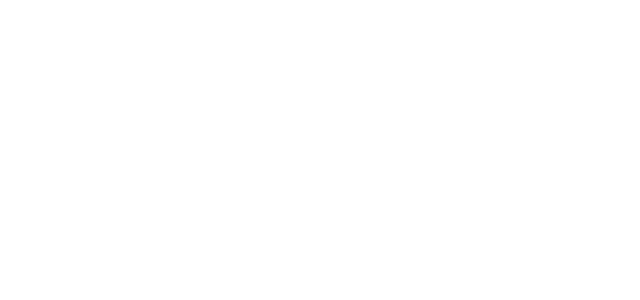
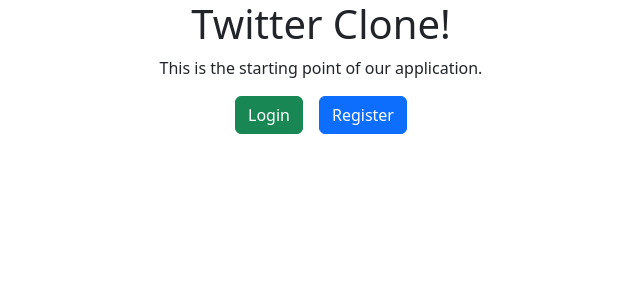
Before and after one commit to MeenaHere/twitterClone, a React (Vite) app: page / in a window 1280 px wide. Before the commit this address had no page. Shown: the top 300 px of the page, without its empty margins (319-959 px from the left). Built offline with nearby package versions, Linux system fonts and the light colour scheme.

Commit message:
useHisotry, root path and axios
- deleted LandingPage and replace with Home.jsx
- created Home.jsx as a root path
- use useNavigate instead of useHistory
- change to use axios from fetch

```diff
--- a/package.json
+++ b/package.json
@@ -12,6 +12,7 @@
   "dependencies": {
     "axios": "^1.6.8",
     "bootstrap": "^5.3.3",
+    "dotenv": "^16.4.5",
     "react": "^18.2.0",
     "react-bootstrap": "^2.10.2",
     "react-dom": "^18.2.0",
--- a/src/App.jsx
+++ b/src/App.jsx
@@ -3,13 +3,17 @@ import { Route, BrowserRouter as Router, Routes } from "react-router-dom";
 import Profile from "./components/profile/Profile";
 import Followers from "./components/profile/Followers";
 import Following from "./components/profile/Following";
-import LandingPage from "./components/Home";
+import Login from "./components/login/Login";
+import Register from "./components/register/Register";
+import Home from "./Home";
 
 function App() {
   return (
     <Router>
       <Routes>
-        <Route path="/users/*" element={<LandingPage />} />
+        <Route path="/" element={<Home />} />
+        <Route path="/login" element={<Login />} />
+        <Route path="/register" element={<Register />} />
         <Route path="/users/:id" element={<Profile />} />
         <Route path="/users/:id/followers/" element={<Followers />} />
         <Route path="/users/:id/following/" element={<Following />} />
--- /dev/null
+++ b/src/Home.jsx
@@ -0,0 +1,30 @@
+import React from "react";
+import { useNavigate } from "react-router-dom";
+
+const Home = () => {
+  const navigate = useNavigate();
+
+  const goToLogin = () => {
+    navigate("/login"); // Navigate to login page
+  };
+
+  const goToRegister = () => {
+    navigate("/register"); // Navigate to register page
+  };
+
+  return (
+    <div className="container text-center">
+      <h1>Twitter Clone!</h1>
+      <p>This is the starting point of our application.</p>
+
+      <button className="btn btn-success me-3" onClick={goToLogin}>
+        Login
+      </button>
+      <button className="btn btn-primary" onClick={goToRegister}>
+        Register
+      </button>
+    </div>
+  );
+};
+
+export default Home;
--- a/src/components/Home.jsx
+++ /dev/null
@@ -1,17 +0,0 @@
-import React from "react";
-import { Routes, Route } from "react-router-dom";
-import Login from "./login/Login";
-import Register from "./register/Register";
-
-function LandingPage() {
-  return (
-    <div>
-      <Routes>
-        <Route path="login" element={<Login />} />
-        <Route path="register" element={<Register />} />
-      </Routes>
-    </div>
-  );
-}
-
-export default LandingPage;
--- a/src/components/login/Login.jsx
+++ b/src/components/login/Login.jsx
@@ -2,14 +2,16 @@ import React, { useState } from "react";
 import { useNavigate } from "react-router-dom";
 import UsernamePage from "./UsernamePage";
 import PasswordPage from "./PasswordPage";
+import axios from "axios";
+const backendURL = "http://localhost:8085";
 
 const Login = () => {
   const [username, setUsername] = useState("");
   const [password, setPassword] = useState("");
   const [page, setPage] = useState(1);
   const [error, setError] = useState("");
+
   const navigate = useNavigate();
-
   const handleUsernameNext = (enteredUsername) => {
     setUsername(enteredUsername);
     setPage(2);
@@ -17,29 +19,24 @@ const Login = () => {
 
   const handleLogin = async (enteredPassword) => {
     try {
-      const response = await fetch("/users/login", {
-        method: "POST",
-        headers: {
-          "Content-Type": "application/json",
-        },
-        body: JSON.stringify({
-          username,
-          password: enteredPassword,
-        }),
+      const response = await axios.post(`${backendURL}/login`, {
+        username,
+        password: enteredPassword, //
       });
 
-      const data = await response.json();
-
-      if (response.ok) {
+      if (response.status === 200) {
         console.log("Login successful");
-        navigate("/users/home");
+        navigate("/users/profile");
       } else {
-        setError(data.message);
-        console.error("Login failed:", data.message);
+        setError("Login failed. Please check your credentials.");
       }
     } catch (error) {
-      setError("Server error. Please try again later.");
-      console.error("Error during login:", error);
+      if (error.response) {
+        setError(error.response.data.message);
+      } else {
+        setError("Server error. Please try again later.");
+      }
+      console.error("Error during login:", error.message);
     }
   };
 
```
Also changed, not shown: 1 other file (tests, documents, lock files or other folders).
